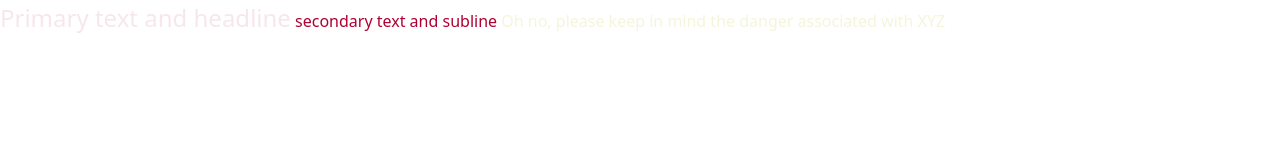
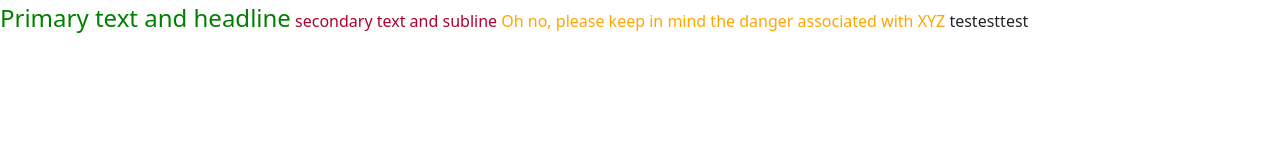
Before and after one commit to JohanLossius/SemProj2-Pebbles, a website: page index.html in a window 1280 px wide. Drawn offline with Linux system fonts and the light colour scheme.

Commit message:
testing with github pages and readme update

```diff
--- a/index.html
+++ b/index.html
@@ -10,5 +10,6 @@
   <span class="text-primary intro-headline">Primary text and headline</span>
   <span class="text-secondary intro-subline">secondary text and subline</span>
   <span class="text-danger">Oh no, please keep in mind the danger associated with XYZ</span>
+  <span>testesttest</span>
 </body>
 </html>
--- a/package.json
+++ b/package.json
@@ -5,7 +5,7 @@
   "main": "index.js",
   "scripts": {
     "build": "sass src/scss:dist/css",
-    "watch": "sass --watch src/scss:dist/css & live-server",
+    "watch": "sass --watch src/scss:dist/css",
     "start": "live-server"
   },
   "author": "",
--- a/src/scss/_variables.scss
+++ b/src/scss/_variables.scss
@@ -1,3 +1,3 @@
 $secondary: #AF0032;
-$primary: #F7E6EB;
-$danger: beige;
+$primary: green;
+$danger: orange;
```
Also changed, not shown: README.md, dist/css/index.css, src/scss/_custom-styling.scss (line endings or trailing spaces), src/scss/index.scss (line endings or trailing spaces).
